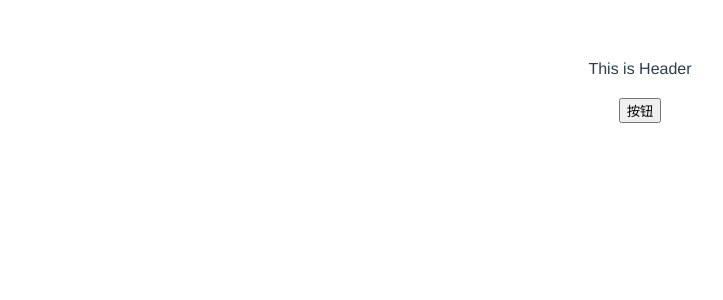
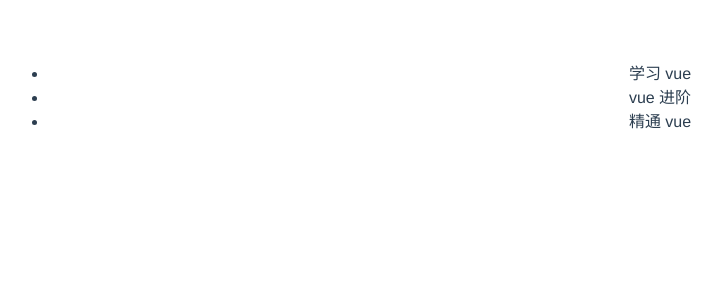
Before and after one commit to adispring/vue-demo, a Vue app: page / in a window 1280 px wide. Shown: the top 300 px of the page, without its empty margins (0-723 px from the left). Built offline with nearby package versions, Linux system fonts and the light colour scheme.

Commit message:
toggleList

```diff
--- a/package.json
+++ b/package.json
@@ -9,6 +9,7 @@
   },
   "dependencies": {
     "core-js": "^3.6.5",
+    "ramda": "^0.27.1",
     "vue": "^2.6.11"
   },
   "devDependencies": {
--- a/src/App.vue
+++ b/src/App.vue
@@ -1,19 +1,19 @@
 <template>
   <div id="app">
-    <BaseLayout>
-      <template #[baseName]> This is Header </template>
-    </BaseLayout>
-    <button @click="handleClick">按钮</button>
+    <SlotTodoList
+      :filteredTodos="filteredTodos"
+      :toggle="toggleTodo"
+    ></SlotTodoList>
   </div>
 </template>
 
 <script type="text/babel">
-import BaseLayout from './components/BaseLayout.vue';
+import SlotTodoList from './components/SlotTodoList.vue';
 
 export default {
   name: 'App',
   components: {
-    BaseLayout,
+    SlotTodoList,
   },
   data() {
     return {
@@ -21,11 +21,39 @@ export default {
       user: {
         name: 'adi',
       },
+      todoList: [
+        {
+          id: 1,
+          text: '学习 vue',
+          done: false,
+        },
+        {
+          id: 2,
+          text: 'vue 进阶',
+          done: false,
+        },
+        {
+          id: 3,
+          text: '精通 vue',
+          done: false,
+        },
+      ],
     };
+  },
+  computed: {
+    filteredTodos: function () {
+      console.log(this.todoList);
+      return this.todoList.filter((item) => !item.done);
+    },
   },
   methods: {
     handleClick() {
       console.log(`点击按钮：${this.user.name}`);
+    },
+    toggleTodo(id) {
+      const index = this.todoList.findIndex((item) => item.id === id);
+      const isDone = this.todoList[index].done;
+      this.todoList[index].done = !isDone;
     },
   },
 };
--- /dev/null
+++ b/src/components/SlotTodoList.vue
@@ -0,0 +1,19 @@
+<template>
+  <ul>
+    <li
+      v-for="todo in filteredTodos"
+      v-bind:key="todo.id"
+      @click="toggle(todo.id)"
+    >
+      {{ todo.text }}
+    </li>
+  </ul>
+</template>
+
+<script>
+export default {
+  props: ['filteredTodos', 'toggle'],
+};
+</script>
+
+<style></style>
```
Also changed, not shown: 1 other file (tests, documents, lock files or other folders).
